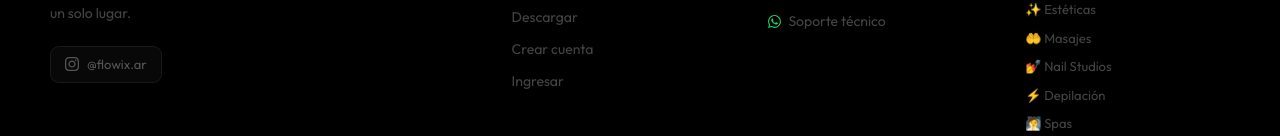
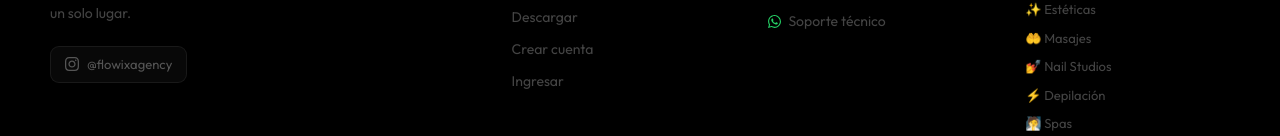
Before and after one commit to flowixagency/flowix-landing, a Next.js app: page / in a window 1280 px wide. Shown: the part 5009-5145 px from the top of the page. Built offline with nearby package versions, Linux system fonts and the light colour scheme.

Commit message:
fix: instagram @flowixagency

```diff
--- a/app/page.tsx
+++ b/app/page.tsx
@@ -537,9 +537,9 @@ export default function LandingPage() {
               <p style={{ color: "#444", fontSize: 14, lineHeight: 1.65, margin: "0 0 20px", maxWidth: 280 }}>
                 Sistema de gestión para negocios de servicios. Agenda, caja, clientes y reportes en un solo lugar.
               </p>
-              <a href="https://www.instagram.com/flowix.ar/" target="_blank" rel="noopener noreferrer" className="footer-link" style={{ display: "inline-flex", alignItems: "center", gap: 8, color: "#555", fontSize: 13, textDecoration: "none", background: "rgba(255,255,255,0.03)", border: "1px solid rgba(255,255,255,0.07)", borderRadius: 9, padding: "8px 14px" }}>
+              <a href="https://www.instagram.com/flowixagency/" target="_blank" rel="noopener noreferrer" className="footer-link" style={{ display: "inline-flex", alignItems: "center", gap: 8, color: "#555", fontSize: 13, textDecoration: "none", background: "rgba(255,255,255,0.03)", border: "1px solid rgba(255,255,255,0.07)", borderRadius: 9, padding: "8px 14px" }}>
                 <svg width="14" height="14" viewBox="0 0 24 24" fill="currentColor"><path d="M12 2.163c3.204 0 3.584.012 4.85.07 3.252.148 4.771 1.691 4.919 4.919.058 1.265.069 1.645.069 4.849 0 3.205-.012 3.584-.069 4.849-.149 3.225-1.664 4.771-4.919 4.919-1.266.058-1.644.07-4.85.07-3.204 0-3.584-.012-4.849-.07-3.26-.149-4.771-1.699-4.919-4.92-.058-1.265-.07-1.644-.07-4.849 0-3.204.013-3.583.07-4.849.149-3.227 1.664-4.771 4.919-4.919 1.266-.057 1.645-.069 4.849-.069zm0-2.163c-3.259 0-3.667.014-4.947.072-4.358.2-6.78 2.618-6.98 6.98-.059 1.281-.073 1.689-.073 4.948 0 3.259.014 3.668.072 4.948.2 4.358 2.618 6.78 6.98 6.98 1.281.058 1.689.072 4.948.072 3.259 0 3.668-.014 4.948-.072 4.354-.2 6.782-2.618 6.979-6.98.059-1.28.073-1.689.073-4.948 0-3.259-.014-3.667-.072-4.947-.196-4.354-2.617-6.78-6.979-6.98-1.281-.059-1.69-.073-4.949-.073zm0 5.838c-3.403 0-6.162 2.759-6.162 6.162s2.759 6.163 6.162 6.163 6.162-2.759 6.162-6.163c0-3.403-2.759-6.162-6.162-6.162zm0 10.162c-2.209 0-4-1.79-4-4 0-2.209 1.791-4 4-4s4 1.791 4 4c0 2.21-1.791 4-4 4zm6.406-11.845c-.796 0-1.441.645-1.441 1.44s.645 1.44 1.441 1.44c.795 0 1.439-.645 1.439-1.44s-.644-1.44-1.439-1.44z"/></svg>
-                @flowix.ar
+                @flowixagency
               </a>
             </div>
             <div>
```
